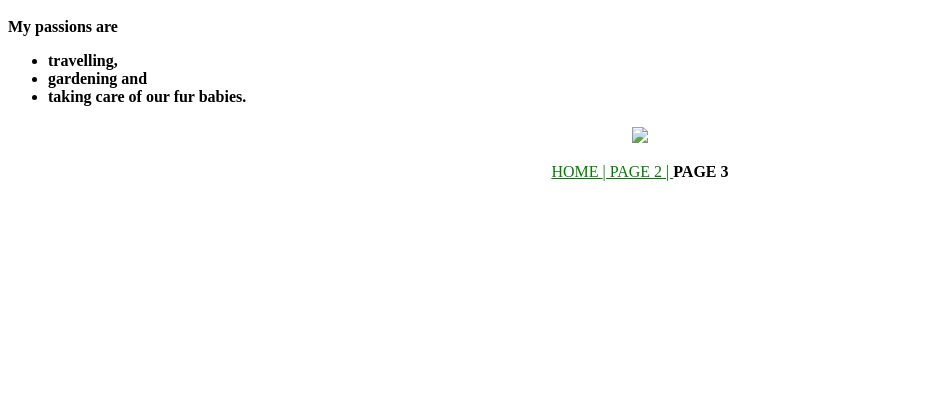
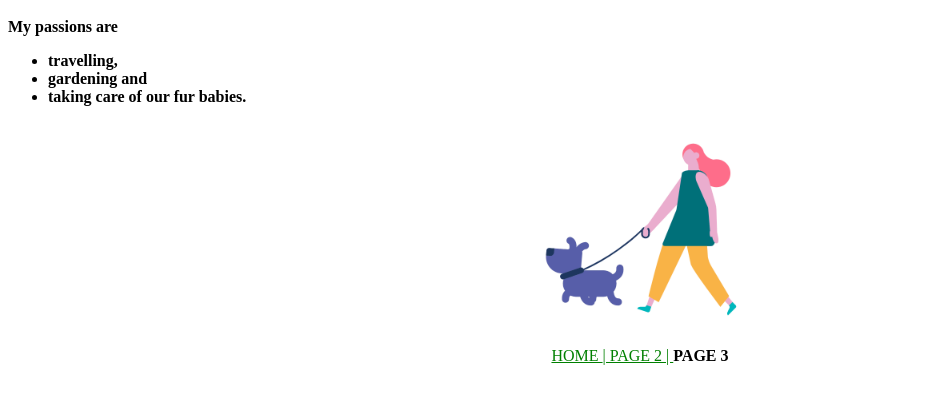
Before and after one commit to owhaitchdee/firstweb, a plain HTML site: page page3.html in a window 1280 px wide. Shown: the part 105-508 px from the top of the page, without its empty margins (0-929 px from the left). Drawn offline with Linux system fonts and the light colour scheme.

Commit message:
Update page3.html

```diff
--- a/page3.html
+++ b/page3.html
@@ -12,7 +12,7 @@
 	<li>travelling, </li>
 	<li>gardening and </li>
 	<li>taking care of our fur babies.</li></h4></ul>
-<center> <img src="images/dogs.gif" height="200px">
+<center> <img src="dogs.gif" height="200px">
 <p style="text-align:center"> <a href="index.html"; style="color:green"> HOME </a>
 <a href="page2.html" style="color:green">| PAGE 2 | </a>
 <b> PAGE 3 </b></p>
```
